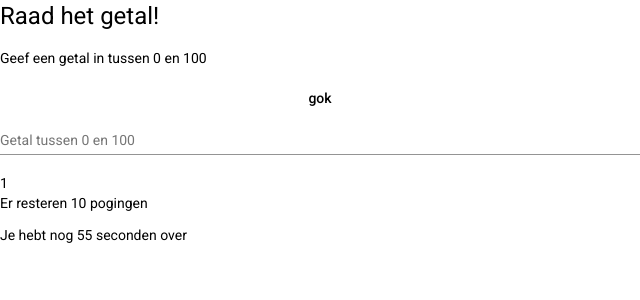
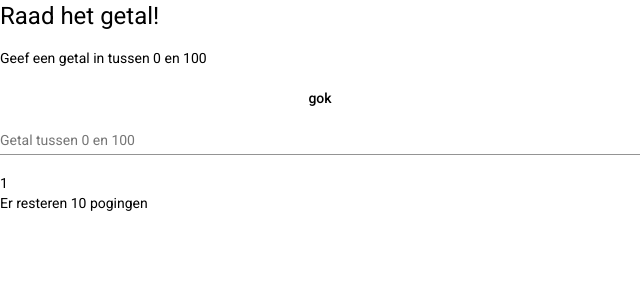
Before and after one commit to mardoekth/repository, an Angular app in the folder FirstApp/: page / in a window 1280 px wide. Shown: the top 300 px of the page, without its empty margins (0-640 px from the left). Built offline with nearby package versions, Linux system fonts and the light colour scheme.

Commit message:
Raad het getal: 10 pogingen zonder timer

```diff
--- a/FirstApp/src/app/app.component.html
+++ b/FirstApp/src/app/app.component.html
@@ -14,7 +14,7 @@
 
     {{randomNumber}}
     <p>Er resteren {{10-teller}} pogingen</p>
-    <p>Je hebt nog {{secondsLocal}} seconden over</p>
+
   </div>
   <div fxFlex="50" fxFlex.lt-md="100" fxLayout="column">
     <!--rechter layout --> </div>
--- a/FirstApp/src/app/app.component.ts
+++ b/FirstApp/src/app/app.component.ts
@@ -34,7 +34,5 @@ export class AppComponent {
   };
   }
 
-  constructor(counterservice: CounterService){
-    counterservice.seconds.subscribe((seconds)=>{this.secondsLocal = seconds;});
-  }
+
 }
```
